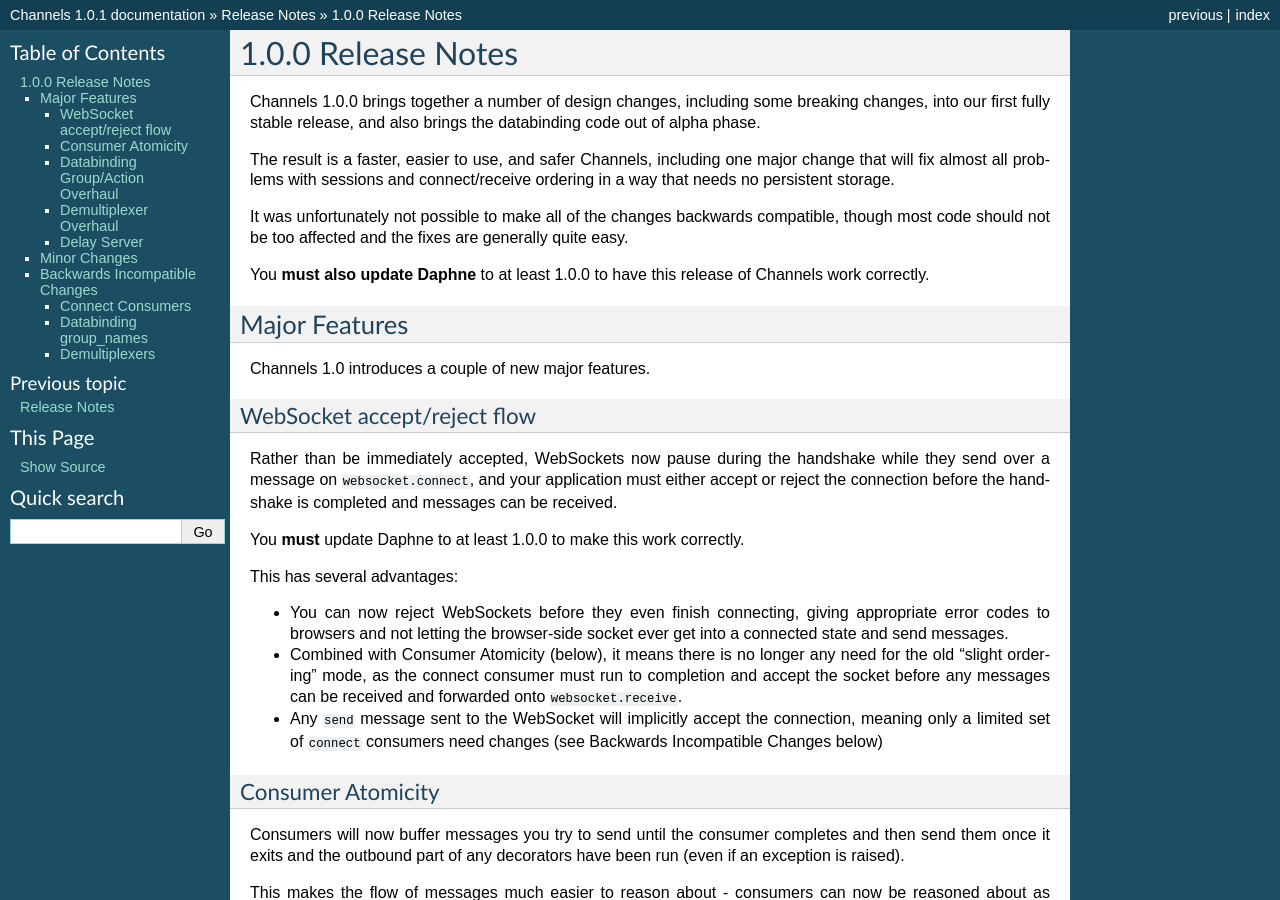
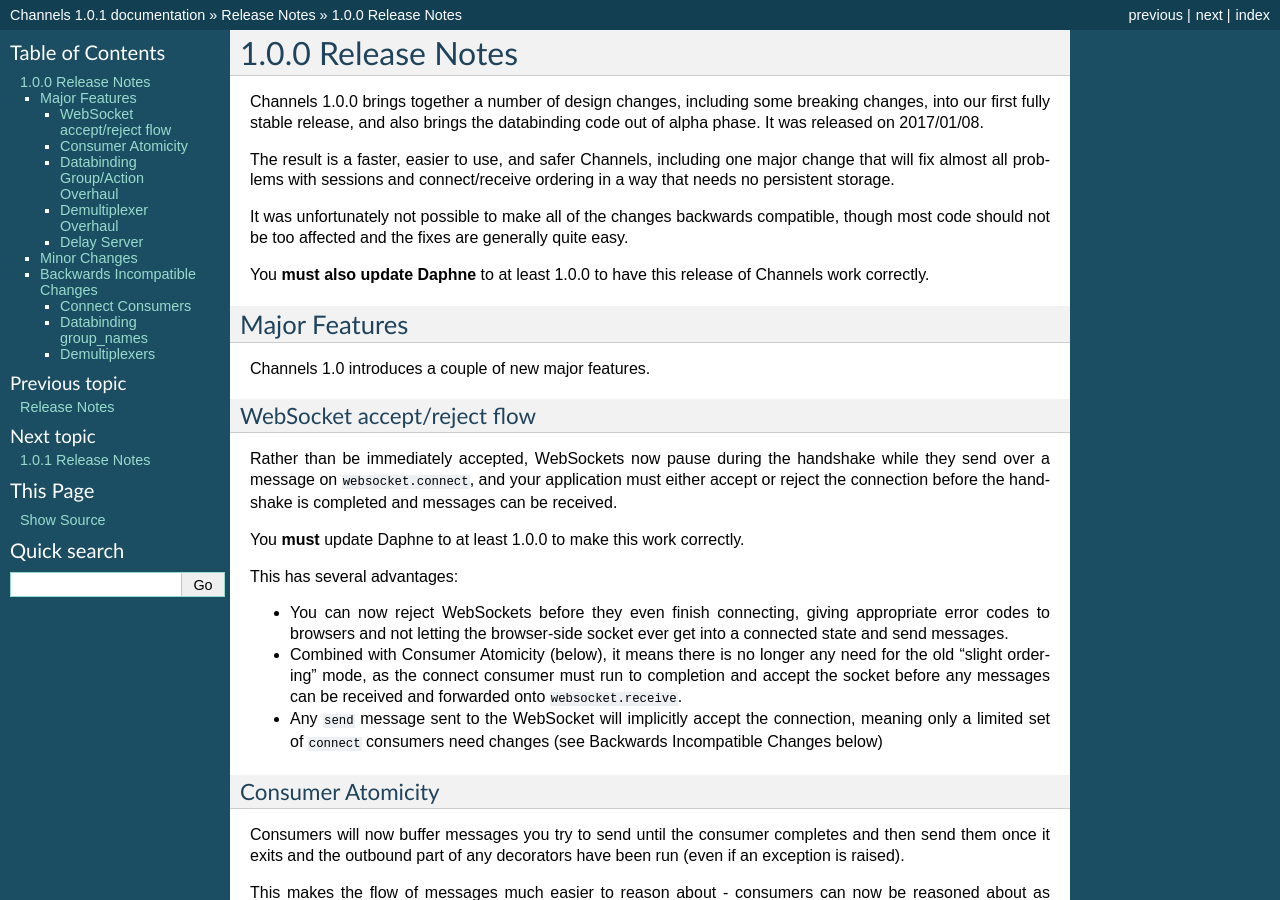
Before and after one commit to phillipchain/DjangoChannels, a Sphinx documentation site: the page built from docs/releases/1.0.0.rst, in a window 1280 px wide and 900 px high. Built offline with Sphinx 7.4.7, drawn with Linux system fonts in a browser that asks for light colours.

```diff
--- a/docs/releases/1.0.0.rst
+++ b/docs/releases/1.0.0.rst
@@ -3,7 +3,7 @@
 
 Channels 1.0.0 brings together a number of design changes, including some
 breaking changes, into our first fully stable release, and also brings the
-databinding code out of alpha phase.
+databinding code out of alpha phase. It was released on 2017/01/08.
 
 The result is a faster, easier to use, and safer Channels, including one major
 change that will fix almost all problems with sessions and connect/receive
--- a/docs/releases/index.rst
+++ b/docs/releases/index.rst
@@ -5,3 +5,5 @@ Release Notes
    :maxdepth: 1
 
    1.0.0
+   1.0.1
+   1.0.2
```
Also changed, not shown: CHANGELOG.txt (+18 -3 lines), docs/releases/1.0.1.rst (added, +16 -0 lines), docs/releases/1.0.2.rst (added, +27 -0 lines).
